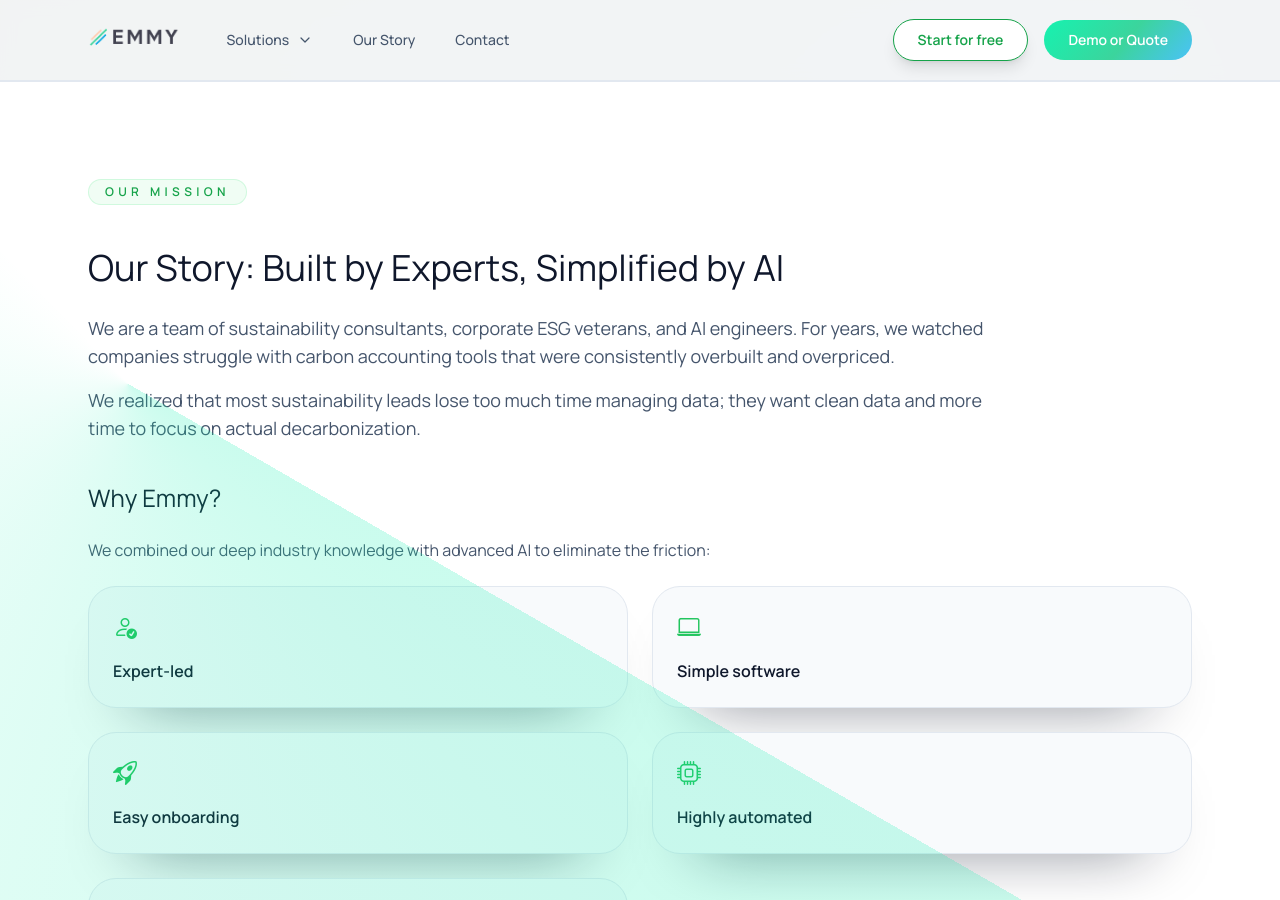
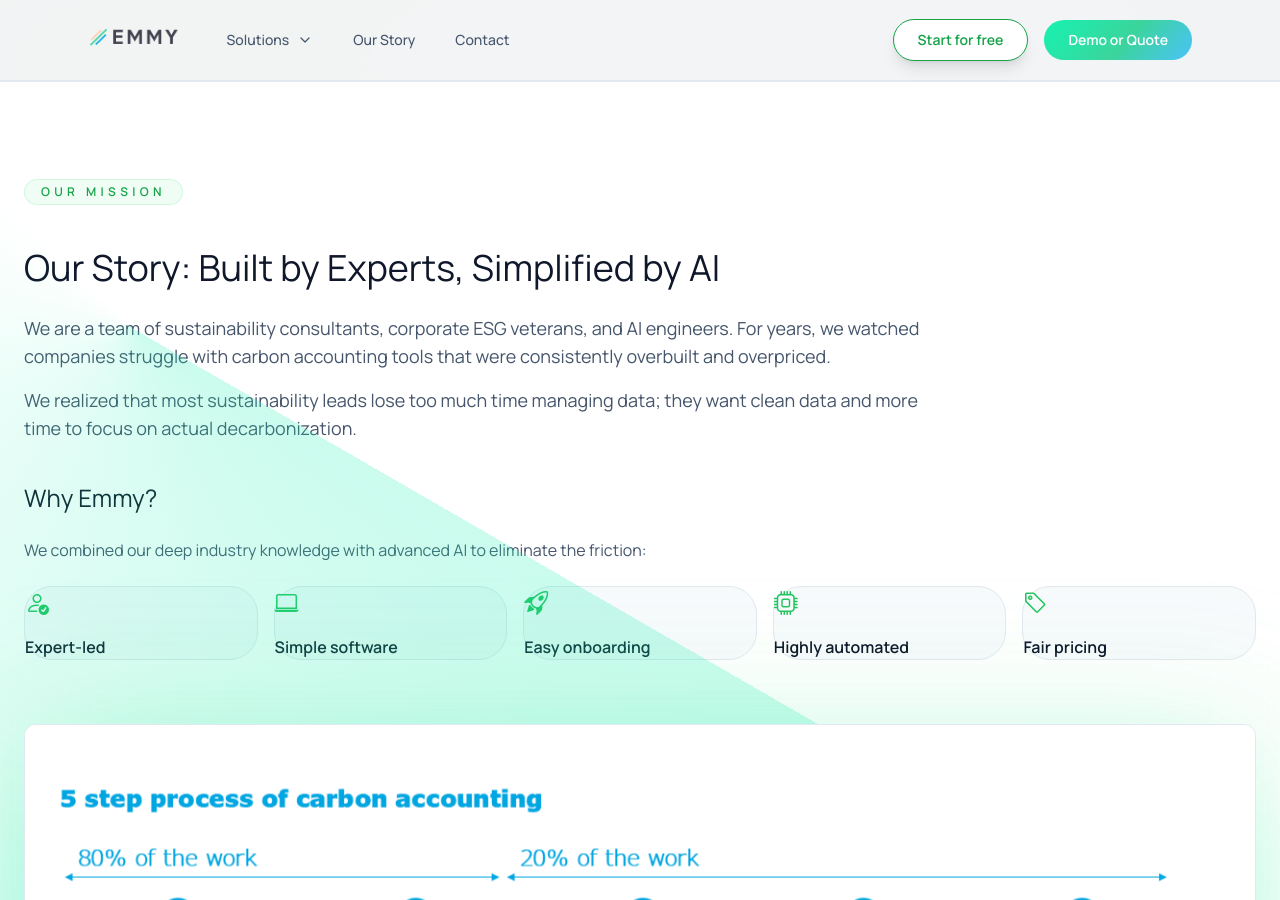
Before and after one commit to emmy-earth/promo-website, a Jekyll site: the page built from who-we-are.html, in a window 1280 px wide and 900 px high. Built offline with Jekyll 4.4.1, drawn with Linux system fonts in a browser that asks for light colours; nearby versions of some CDN libraries; comment, search, counter and statistics services are not loaded.

Commit message:
Refactor HTML structure and update classes

```diff
--- a/who-we-are.html
+++ b/who-we-are.html
@@ -5,10 +5,10 @@ description: "Built by experts, simplified by AI. Read the story behind Emmy."
 ---
 
 <section id="our-mission" class="relative overflow-hidden border-y border-slate-200 bg-white py-24 text-slate-900">
-  <!-- Background Gradient (From Reference) -->
+  <!-- Background Gradient -->
   <div class="pointer-events-none absolute inset-0 bg-[conic-gradient(from_120deg_at_10%_20%,rgba(16,240,176,0.22),rgba(16,240,176,0)_55%)]"></div>
 
-  <div class="mx-auto max-w-6xl px-6">
+  <div class="mx-auto max-w-7xl px-6">
     <div class="grid gap-16">
 
       <!-- Text & Story Section -->
@@ -35,51 +35,50 @@ description: "Built by experts, simplified by AI. Read the story behind Emmy."
           </div>
         </div>
 
-        <!-- "Why Emmy?" Section (Using the Card Grid Layout) -->
+        <!-- "Why Emmy?" Section -->
         <div class="space-y-6">
           <h2 class="font-light text-2xl text-slate-900">Why Emmy?</h2>
           <p class="text-slate-600">We combined our deep industry knowledge with advanced AI to eliminate the friction:</p>
 
-          <!-- Grid for the 5 points -->
-          <!-- Adjusted grid cols to fit 5 items nicely on large screens -->
-          <div class="grid gap-6 sm:grid-cols-2 lg:grid-cols-3 xl:grid-cols-5">
+          <!-- UPDATED GRID: 5 columns on large screens (One Row) -->
+          <div class="grid gap-4 sm:grid-cols-2 lg:grid-cols-5">
 
             <!-- Card 1 -->
-            <div class="group rounded-3xl border border-slate-200 bg-slate-50 p-6 shadow-card transition hover:-translate-y-1 hover:border-emerald-400/40 hover:shadow-aurora">
+            <div class="group rounded-3xl border border-slate-200 bg-slate-50 p-5 shadow-card transition hover:-translate-y-1 hover:border-emerald-400/40 hover:shadow-aurora">
               <div class="text-2xl text-emerald-500">
-                <i class="bi bi-person-check"></i> <!-- Icon: Expert -->
+                <i class="bi bi-person-check"></i>
               </div>
               <h4 class="mt-4 text-base font-semibold text-slate-900">Expert-led</h4>
             </div>
 
             <!-- Card 2 -->
-            <div class="group rounded-3xl border border-slate-200 bg-slate-50 p-6 shadow-card transition hover:-translate-y-1 hover:border-emerald-400/40 hover:shadow-aurora">
+            <div class="group rounded-3xl border border-slate-200 bg-slate-50 p-5 shadow-card transition hover:-translate-y-1 hover:border-emerald-400/40 hover:shadow-aurora">
               <div class="text-2xl text-emerald-500">
-                <i class="bi bi-laptop"></i> <!-- Icon: Software -->
+                <i class="bi bi-laptop"></i>
               </div>
               <h4 class="mt-4 text-base font-semibold text-slate-900">Simple software</h4>
             </div>
 
             <!-- Card 3 -->
-            <div class="group rounded-3xl border border-slate-200 bg-slate-50 p-6 shadow-card transition hover:-translate-y-1 hover:border-emerald-400/40 hover:shadow-aurora">
+            <div class="group rounded-3xl border border-slate-200 bg-slate-50 p-5 shadow-card transition hover:-translate-y-1 hover:border-emerald-400/40 hover:shadow-aurora">
               <div class="text-2xl text-emerald-500">
-                <i class="bi bi-rocket-takeoff"></i> <!-- Icon: Onboarding -->
+                <i class="bi bi-rocket-takeoff"></i>
               </div>
               <h4 class="mt-4 text-base font-semibold text-slate-900">Easy onboarding</h4>
             </div>
 
             <!-- Card 4 -->
-            <div class="group rounded-3xl border border-slate-200 bg-slate-50 p-6 shadow-card transition hover:-translate-y-1 hover:border-emerald-400/40 hover:shadow-aurora">
+            <div class="group rounded-3xl border border-slate-200 bg-slate-50 p-5 shadow-card transition hover:-translate-y-1 hover:border-emerald-400/40 hover:shadow-aurora">
               <div class="text-2xl text-emerald-500">
-                <i class="bi bi-cpu"></i> <!-- Icon: Automation -->
+                <i class="bi bi-cpu"></i>
               </div>
               <h4 class="mt-4 text-base font-semibold text-slate-900">Highly automated</h4>
             </div>
 
             <!-- Card 5 -->
-            <div class="group rounded-3xl border border-slate-200 bg-slate-50 p-6 shadow-card transition hover:-translate-y-1 hover:border-emerald-400/40 hover:shadow-aurora">
+            <div class="group rounded-3xl border border-slate-200 bg-slate-50 p-5 shadow-card transition hover:-translate-y-1 hover:border-emerald-400/40 hover:shadow-aurora">
               <div class="text-2xl text-emerald-500">
-                <i class="bi bi-tag"></i> <!-- Icon: Price -->
+                <i class="bi bi-tag"></i>
               </div>
               <h4 class="mt-4 text-base font-semibold text-slate-900">Fair pricing</h4>
             </div>
@@ -88,11 +87,11 @@ description: "Built by experts, simplified by AI. Read the story behind Emmy."
         </div>
       </div>
 
-      <!-- Image Section (Keeping layout consistency) -->
-      <!-- I used the image from your previous code as a placeholder since the layout requires one -->
+      <!-- Image Section -->
       <div class="relative" data-animate data-delay="0.18s">
         <div class="absolute -inset-6 rounded-xl bg-emerald-400/10 blur-3xl"></div>
         <div class="relative block overflow-hidden rounded-xl border border-slate-200 bg-white shadow-aurora">
+           <!-- Placeholder image based on previous code -->
            <img src="{{ site.baseurl }}/assets/images/5-step-process.png" alt="Emmy Mission Overview" class="w-full object-cover" />
         </div>
       </div>
```
